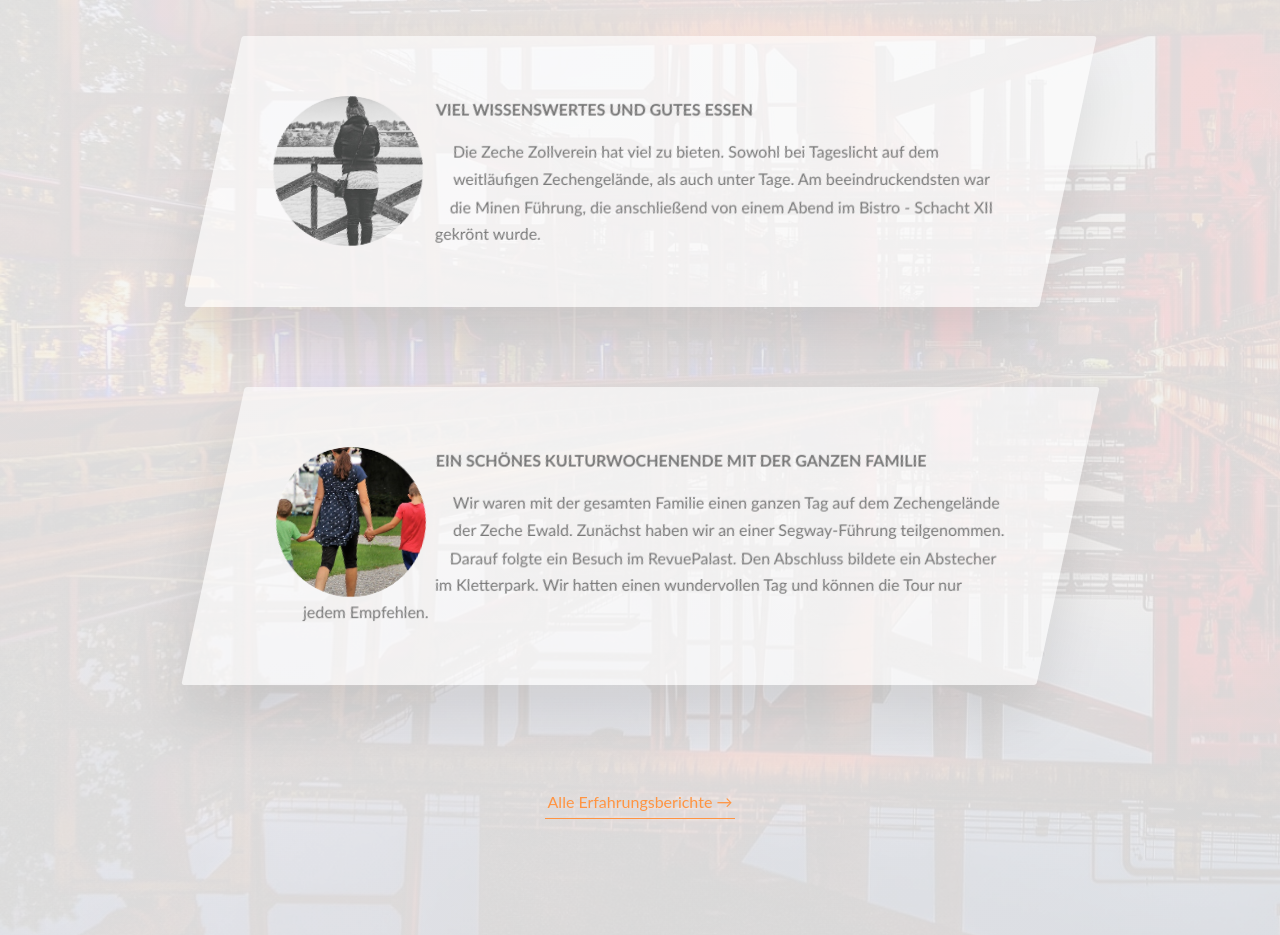
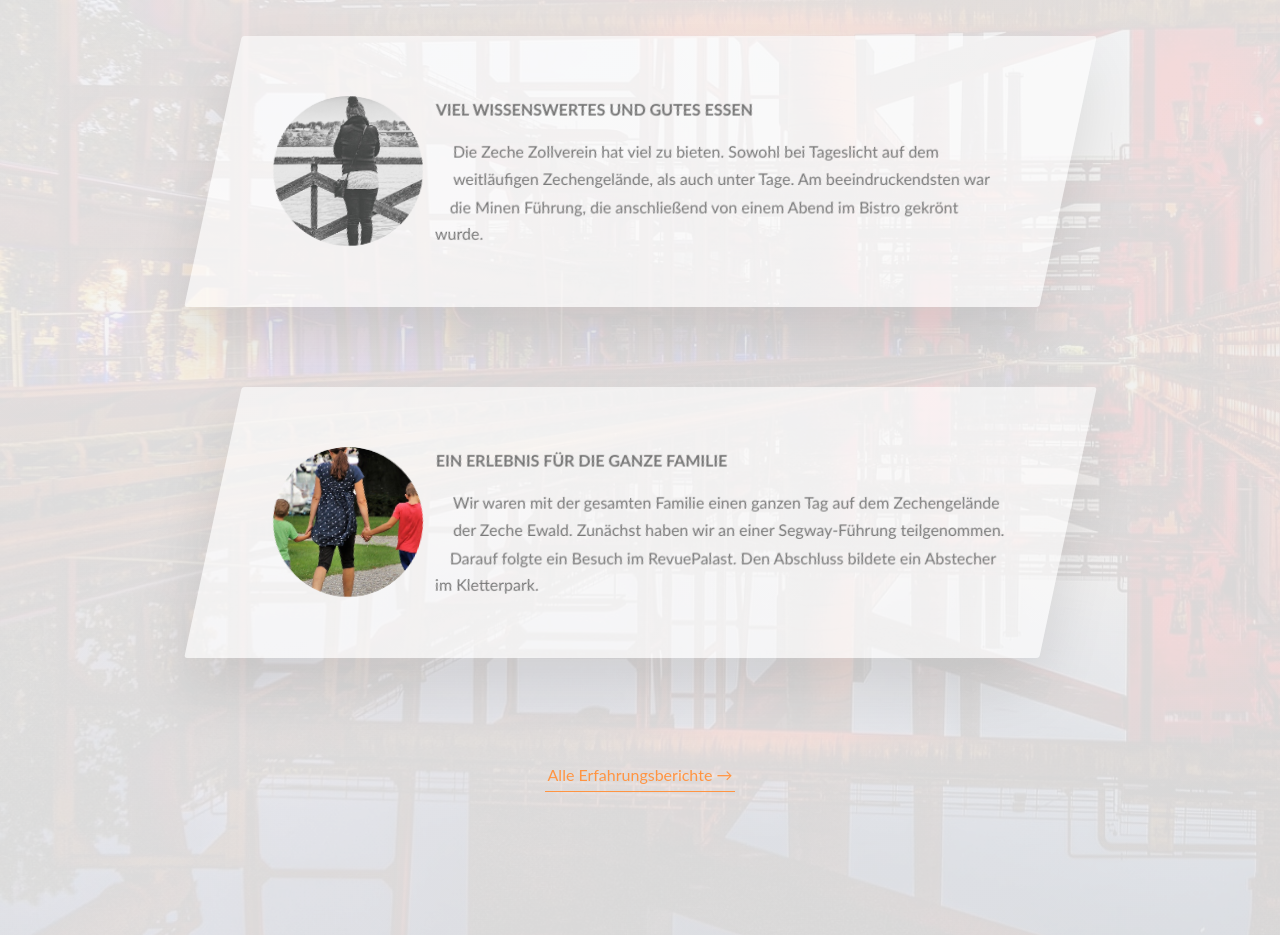
Before and after one commit to PatrickB-Hub/ruhrtrips, a website: page index.html in a window 1280 px wide. Shown: the part 3980-4915 px from the top of the page. Drawn offline with Linux system fonts and the light colour scheme.

Commit message:
Changed stories text

```diff
--- a/index.html
+++ b/index.html
@@ -353,7 +353,7 @@
                 Viel Wissenswertes und gutes Essen
               </h3>
               <p>
-                Die Zeche Zollverein hat viel zu bieten. Sowohl bei Tageslicht auf dem weitläufigen Zechengelände, als auch unter Tage. Am beeindruckendsten war die Minen Führung, die anschließend von einem Abend im Bistro - Schacht XII gekrönt wurde.
+                Die Zeche Zollverein hat viel zu bieten. Sowohl bei Tageslicht auf dem weitläufigen Zechengelände, als auch unter Tage. Am beeindruckendsten war die Minen Führung, die anschließend von einem Abend im Bistro gekrönt wurde.
               </p>
             </div>
           </div>
@@ -371,10 +371,10 @@
             </figure>
             <div class="story__text">
               <h3 class="heading-tertiary util-margin-bottom-small">
-                Ein schönes Kulturwochenende mit der ganzen Familie
+                Ein Erlebnis für die ganze Familie
               </h3>
               <p>
-                Wir waren mit der gesamten Familie einen ganzen Tag auf dem Zechengelände der Zeche Ewald. Zunächst haben wir an einer Segway-Führung teilgenommen. Darauf folgte ein Besuch im RevuePalast. Den Abschluss bildete ein Abstecher im Kletterpark. Wir hatten einen wundervollen Tag und können die Tour nur jedem Empfehlen.
+                Wir waren mit der gesamten Familie einen ganzen Tag auf dem Zechengelände der Zeche Ewald. Zunächst haben wir an einer Segway-Führung teilgenommen. Darauf folgte ein Besuch im RevuePalast. Den Abschluss bildete ein Abstecher im Kletterpark.
               </p>
             </div>
           </div>
```
